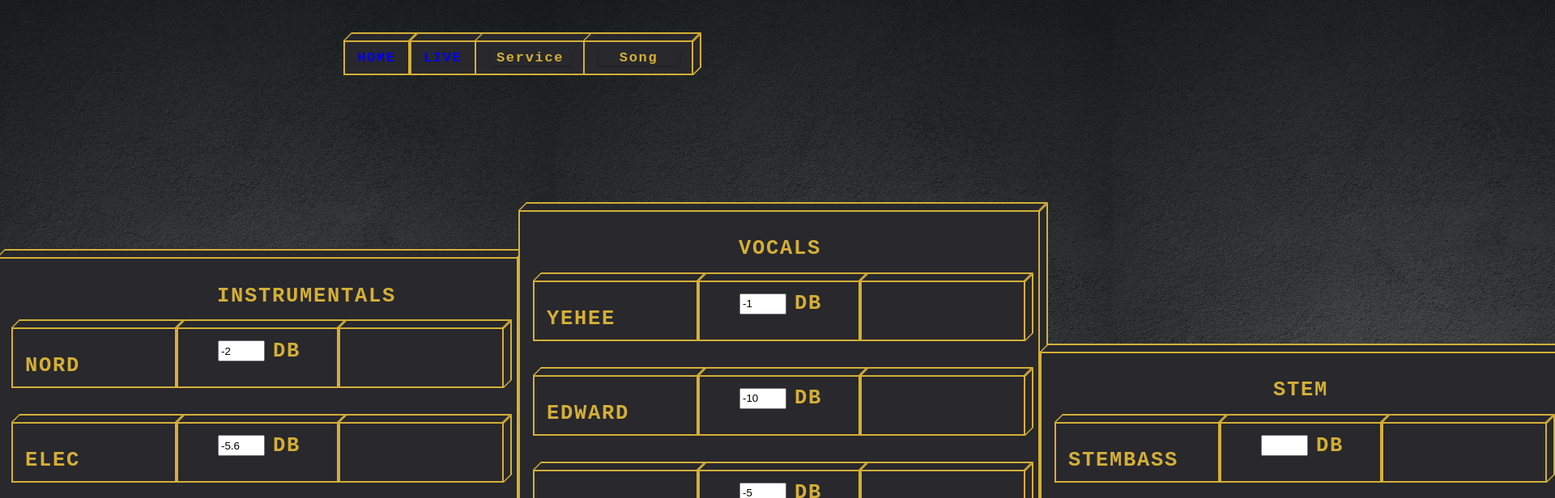
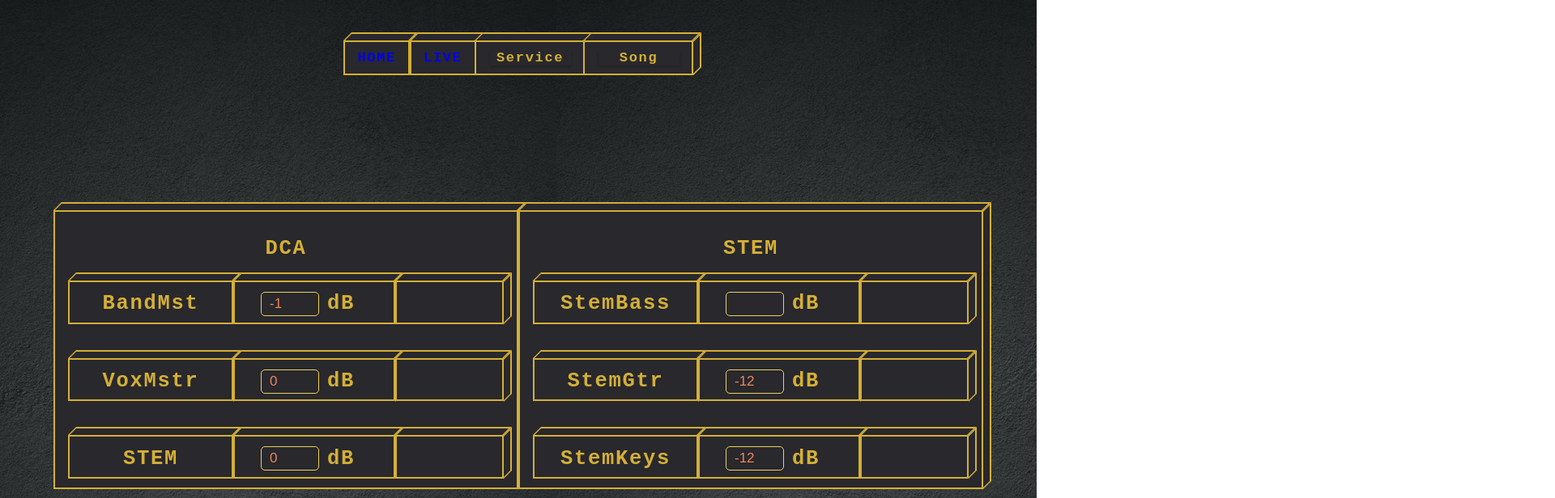
Before and after one commit to jykyle0226/PCaudio, a React (Create React App) app: page /edit in a window 1280 px wide. Shown: the top 616 px of the page at 81% size, 1920 px wide, since content can reach past the window. Built offline with nearby package versions, Linux system fonts and the light colour scheme.

Commit message:
css update

```diff
--- a/src/Style/AudioComp.css
+++ b/src/Style/AudioComp.css
@@ -1,11 +1,11 @@
 .AudioDataComp{
   display: flex;
   justify-content: center;
-  align-items: center;
-  flex-direction: row;
   border: solid 1px black;
 
 }
+
+
 .EditNav{
   display: flex;
   flex-direction: row;
@@ -13,7 +13,9 @@
   align-items: center;
 }
 
-
+#edit-db{
+  margin-left: 50px;
+}
 .ADCname{
 
   text-align: left;
--- a/src/Style/Fader.css
+++ b/src/Style/Fader.css
@@ -263,3 +263,33 @@ a:active {
 html{
   background-image: url(../img/background.avif);
 }
+
+.Edittext{
+  display: flex;
+  justify-content: center;
+  align-items: center;
+
+}
+
+.Edittext input{
+  padding: 4px 10px;
+  outline: none;
+  background: transparent;
+  border-radius: 5px;
+  color: #fff;
+  border: 1px solid#eed056;
+  font-size: 1em;
+  color: #ee8456;
+}
+
+.Upper, .Lower{
+  display: flex;
+  justify-content: center;
+
+}
+.UpperAndLower{
+  display: flex;
+  justify-content: center;
+  align-items: center;
+  flex-direction: column;
+}
--- a/src/Style/style.css
+++ b/src/Style/style.css
@@ -163,3 +163,468 @@ html{
   margin: 10px;
   background-size:cover;
 }
+
+.AudioDataComp{
+  display: flex;
+  justify-content: center;
+  border: solid 1px black;
+
+}
+
+
+.EditNav{
+  display: flex;
+  flex-direction: row;
+  justify-content: center;
+  align-items: center;
+}
+
+
+
+.ADCdb{
+  width: 50px;
+  height: 20px;
+}
+
+
+.Data{
+  display: flex;
+  flex-direction: row;
+  justify-content: center;
+  align-items: center;
+}
+
+.DataLeft{
+  display: flex;
+  flex-direction: column;
+  margin-right: 100px;
+}
+
+
+#db{
+  display: flex;
+  justify-content: center;
+  height: 34px;
+}
+
+
+.dBBoxL,.dBBoxR{
+  display: flex;
+  justify-content: center;
+  align-items: center;
+  margin: 5px;
+}
+
+
+.thebox{
+  width: 200px;
+}
+
+.AudioDataComp{
+  display: flex;
+  justify-content: center;
+  border: solid 1px black;
+
+}
+
+
+.EditNav{
+  display: flex;
+  flex-direction: row;
+  justify-content: center;
+  align-items: center;
+}
+
+
+.ADCname{
+
+  text-align: left;
+}
+
+.ADCdb{
+  width: 50px;
+  height: 20px;
+}
+.ADCnote{
+  width: 100px;
+}
+
+.Data{
+  display: flex;
+  flex-direction: row;
+  justify-content: center;
+  align-items: center;
+}
+
+.DataLeft{
+  display: flex;
+  flex-direction: column;
+  margin-right: 100px;
+}
+
+
+#db{
+  display: flex;
+  justify-content: center;
+  height: 34px;
+}
+
+
+.dBBoxL,.dBBoxR{
+  display: flex;
+  justify-content: center;
+  align-items: center;
+  margin: 5px;
+}
+
+
+.thebox{
+  width: 200px;
+}
+
+.Fader[type="range"][orient="vertical"] {
+  writing-mode: bt-lr; /* IE */
+  -webkit-appearance: slider-vertical; /* Chromium */
+  width: 8px;
+  height: 175px;
+  padding: 0 5px;
+}
+
+.FaderDiv {
+  display: inline;
+
+}
+
+.DCAfader,
+.Instfader,
+.Singerfader,
+.Stemfader {
+  display: flex;
+  justify-content: center;
+}
+
+#DCAfader,
+#Singerfader,
+#Instfader,
+#Stemfader {
+  display: flex;
+  justify-content: center;
+}
+
+.screen {
+  border: solid 0.2px;
+  margin: 10px;
+  width: 70px;
+  height: 70px;
+  display: flex;
+  align-items: center;
+  justify-content: center;
+  flex-direction: column;
+  background-image: url('../img/screen.jpeg');
+  background-size:cover;
+}
+
+.name {
+  font-size: 15px;
+  font-weight: bold;
+  margin-bottom: -5px;
+}
+
+.dB {
+  font-size: 14px;
+  font-weight: bold;
+}
+
+.indicator {
+  background-color: red;
+  border: 1px solid black;
+  margin: 2px;
+  width: 70px;
+  margin: 10px;
+  height: 15px;
+}
+
+/* CSS */
+.button-5 {
+  align-items: center;
+  background-clip: padding-box;
+  background-color: #289600;
+  border: 1px solid transparent;
+  border-radius: 0.25rem;
+  box-shadow: rgba(0, 0, 0, 0.02) 0 1px 3px 0;
+  box-sizing: border-box;
+  color: #fff;
+  cursor: pointer;
+  display: inline-flex;
+  font-family: system-ui, -apple-system, system-ui, "Helvetica Neue", Helvetica,
+    Arial, sans-serif;
+  font-size: 16px;
+  font-weight: 600;
+  justify-content: center;
+  line-height: 1.25;
+  margin: 0;
+  min-height: 3rem;
+  padding: calc(0.875rem - 1px) calc(1.5rem - 1px);
+  position: relative;
+  text-decoration: none;
+  transition: all 250ms;
+  user-select: none;
+  -webkit-user-select: none;
+  touch-action: manipulation;
+  vertical-align: baseline;
+  width: auto;
+}
+
+.button-5:hover,
+.button-5:focus {
+  background-color: #7438ff;
+  box-shadow: rgba(0, 0, 0, 0.1) 0 4px 12px;
+}
+
+.button-5:hover {
+  transform: translateY(-1px);
+}
+
+.button-5:active {
+  background-color: #bda1ff;
+  box-shadow: rgba(0, 0, 0, 0.06) 0 2px 4px;
+  transform: translateY(0);
+}
+.home,
+.edit {
+  margin: 20px;
+}
+.nav {
+  margin-top: 100px;
+  display: flex;
+  justify-content: center;
+  margin: 10px;
+  height: 200px;
+}
+
+a:link {
+  text-decoration: none;
+}
+
+a:visited {
+  text-decoration: none;
+  color: #d4af37;
+}
+
+a:hover {
+  text-decoration: none;
+  color: #28282d;;
+}
+
+a:active {
+  text-decoration: none;
+}
+
+.btn {
+  display: block;
+  padding: 0.7em 1em;
+  background: transparent;
+  outline: none;
+  border: 0;
+  color: #d4af37;
+  letter-spacing: 0.1em;
+  font-family: monospace;
+  font-size: 17px;
+  font-weight: bold;
+  z-index: 1;
+}
+
+.cube {
+  margin-top: 40px;
+  position: relative;
+  transition: all 0.5s;
+}
+
+.cube .bg-top {
+  position: absolute;
+  height: 10px;
+  background: #d4af37;
+  bottom: 100%;
+  left: 5px;
+  right: -5px;
+  transform: skew(-45deg, 0);
+  margin: 0;
+  transition: all 0.4s;
+}
+
+.cube .bg-top .bg-inner {
+  bottom: 0;
+}
+
+.test{
+  width: 100px;
+  height: 30px;
+}
+.cube .bg {
+  position: absolute;
+  left: 0;
+  bottom: 0;
+  top: 0;
+  right: 0;
+  background: #d4af37;
+  transition: all 0.4s;
+}
+
+.cube .bg-right {
+  position: absolute;
+  background: #d4af37;
+  top: -5px;
+  z-index: 0;
+  bottom: 5px;
+  width: 10px;
+  left: 100%;
+  transform: skew(0, -45deg);
+  transition: all 0.4s;
+}
+
+.cube .bg-right .bg-inner {
+  left: 0;
+}
+
+.cube .bg-inner {
+  background: #28282d;
+  position: absolute;
+  left: 2px;
+  right: 2px;
+  top: 2px;
+  bottom: 2px;
+
+}
+
+.cube .text {
+  position: relative;
+  transition: all 0.4s;
+}
+
+.cube .Edittext, #Edittext{
+  position: relative;
+  transition: all 0.4s;
+}
+
+.cube:hover .bg-inner {
+  background: #d4af37;
+  transition: all 0.4s;
+}
+
+.cube:hover .text {
+  color: #28282d;
+  transition: all 0.4s;
+}
+
+.cube:hover .bg-right,
+.cube:hover .bg,
+.cube:hover .bg-top {
+  background: #28282d;
+}
+
+.cube:active {
+  z-index: 9999;
+  animation: bounce 0.1s linear;
+}
+
+@keyframes bounce {
+  50% {
+    transform: scale(0.9);
+  }
+}
+
+
+.dropdowndiv{
+  display: flex;
+  justify-content: center;
+  flex-direction: row;
+}
+
+.text{
+  text-transform: uppercase;
+}
+
+html{
+  background-image: url(../img/background.avif);
+}
+
+.Edittext{
+  display: flex;
+  justify-content: center;
+  align-items: center;
+}
+
+
+
+.cube1 {
+  margin-top: 40px;
+  position: relative;
+  transition: all 0.5s;
+}
+
+.cube1 .bg-top {
+  position: absolute;
+  height: 10px;
+  background: #d4af37;
+  bottom: 100%;
+  left: 5px;
+  right: -5px;
+  transform: skew(-45deg, 0);
+  margin: 0;
+  transition: all 0.4s;
+}
+
+.cube1 .bg-top .bg-inner {
+  bottom: 0;
+}
+
+.test{
+  width: 100px;
+  height: 30px;
+}
+.cube1 .bg {
+  position: absolute;
+  left: 0;
+  bottom: 0;
+  top: 0;
+  right: 0;
+  background: #d4af37;
+  transition: all 0.4s;
+}
+
+.cube1 .bg-right {
+  position: absolute;
+  background: #d4af37;
+  top: -5px;
+  z-index: 0;
+  bottom: 5px;
+  width: 10px;
+  left: 100%;
+  transform: skew(0, -45deg);
+  transition: all 0.4s;
+}
+
+.cube1 .bg-right .bg-inner {
+  left: 0;
+}
+
+.cube1 .bg-inner {
+  background: #28282d;
+  position: absolute;
+  left: 2px;
+  right: 2px;
+  top: 2px;
+  bottom: 2px;
+
+}
+
+.cube1 .text {
+  position: relative;
+  transition: all 0.4s;
+
+}
+
+.cube1 .Edittext, #Edittext{
+  position: relative;
+  transition: all 0.4s;
+}
--- a/src/components/DCADataComp.js
+++ b/src/components/DCADataComp.js
@@ -6,7 +6,7 @@ const DCADataComp = ({ Name, dB, Note }) => {
 
   return (
     <div className="AudioDataComp">
-      <div type="button" class="btn cube cube-hover">
+      <div id="AudioDataCompDiv" type="button" class="btn cube cube-hover">
         <div class="bg-top">
           <div class="bg-inner"></div>
         </div>
@@ -17,8 +17,8 @@ const DCADataComp = ({ Name, dB, Note }) => {
           <div id="this" class="bg-inner"></div>
         </div>
         <div className="testbox">
-          <div className="text">
-            <div class="Edittext">
+          <div >
+            <div id="db" className="Edittext">
               <h1 className="ADCname">{Name}</h1>
             </div>
           </div>
@@ -36,10 +36,12 @@ const DCADataComp = ({ Name, dB, Note }) => {
             <div class="bg-inner"></div>
           </div>
           <div className="test">
-            <div class="text">
+            <div>
               <div className="Edittext" id="db">
                 <div className="dBBoxL">
-                  <input className="ADCdb" type="text" value={val} />
+                  <div  className="Edittext">
+                    <input id="edit-db" className="ADCdb" type="text" value={val} />
+                  </div>
                 </div>
                 <div className="dBBoxR">
                   <h1>dB</h1>
@@ -61,7 +63,7 @@ const DCADataComp = ({ Name, dB, Note }) => {
           <div class="bg-inner"></div>
         </div>
         <div className="test">
-          <div class="text">
+          <div>
             <div id="db" className="Edittext">
               <h1 className="ADCnote">{Note}</h1>
             </div>
--- a/src/pages/Edit.js
+++ b/src/pages/Edit.js
@@ -245,7 +245,9 @@ const Edit = (props) => {
         </div>
       </div>
       <section className="Data">
-        <div type="button" class="btn cube cube-hover">
+        <div className="UpperAndLower">
+        <div className="Upper">
+        <div type="button" class="btn cube1">
           <div class="bg-top">
             <div class="bg-inner"></div>
           </div>
@@ -262,7 +264,26 @@ const Edit = (props) => {
           </div>
           {DCAdata}
         </div>
-        <div type="button" class="btn cube cube-hover">
+        <div type="button" class="btn cube1">
+          <div class="bg-top">
+            <div class="bg-inner"></div>
+          </div>
+          <div class="bg-right">
+            <div class="bg-inner"></div>
+          </div>
+          <div class="bg">
+            <div class="bg-inner"></div>
+          </div>
+          <div class="text">
+            <div id="db">
+              <h1 className="ADCnote">STEM</h1>
+            </div>
+          </div>
+          {Stemdata}
+        </div>
+        </div>
+        <div className="Lower">
+        <div type="button" class="btn cube1 ">
           <div class="bg-top">
             <div class="bg-inner"></div>
           </div>
@@ -279,7 +300,8 @@ const Edit = (props) => {
           </div>
           {Instdata}
         </div>
-        <div type="button" class="btn cube cube-hover">
+
+        <div type="button" class="btn cube1">
           <div class="bg-top">
             <div class="bg-inner"></div>
           </div>
@@ -296,23 +318,11 @@ const Edit = (props) => {
           </div>
           {Singerdata}
         </div>
-        <div type="button" class="btn cube cube-hover">
-          <div class="bg-top">
-            <div class="bg-inner"></div>
-          </div>
-          <div class="bg-right">
-            <div class="bg-inner"></div>
-          </div>
-          <div class="bg">
-            <div class="bg-inner"></div>
-          </div>
-          <div class="text">
-            <div id="db">
-              <h1 className="ADCnote">STEM</h1>
-            </div>
-          </div>
-          {Stemdata}
         </div>
+
+        </div>
+
+
       </section>
     </div>
   );
```
